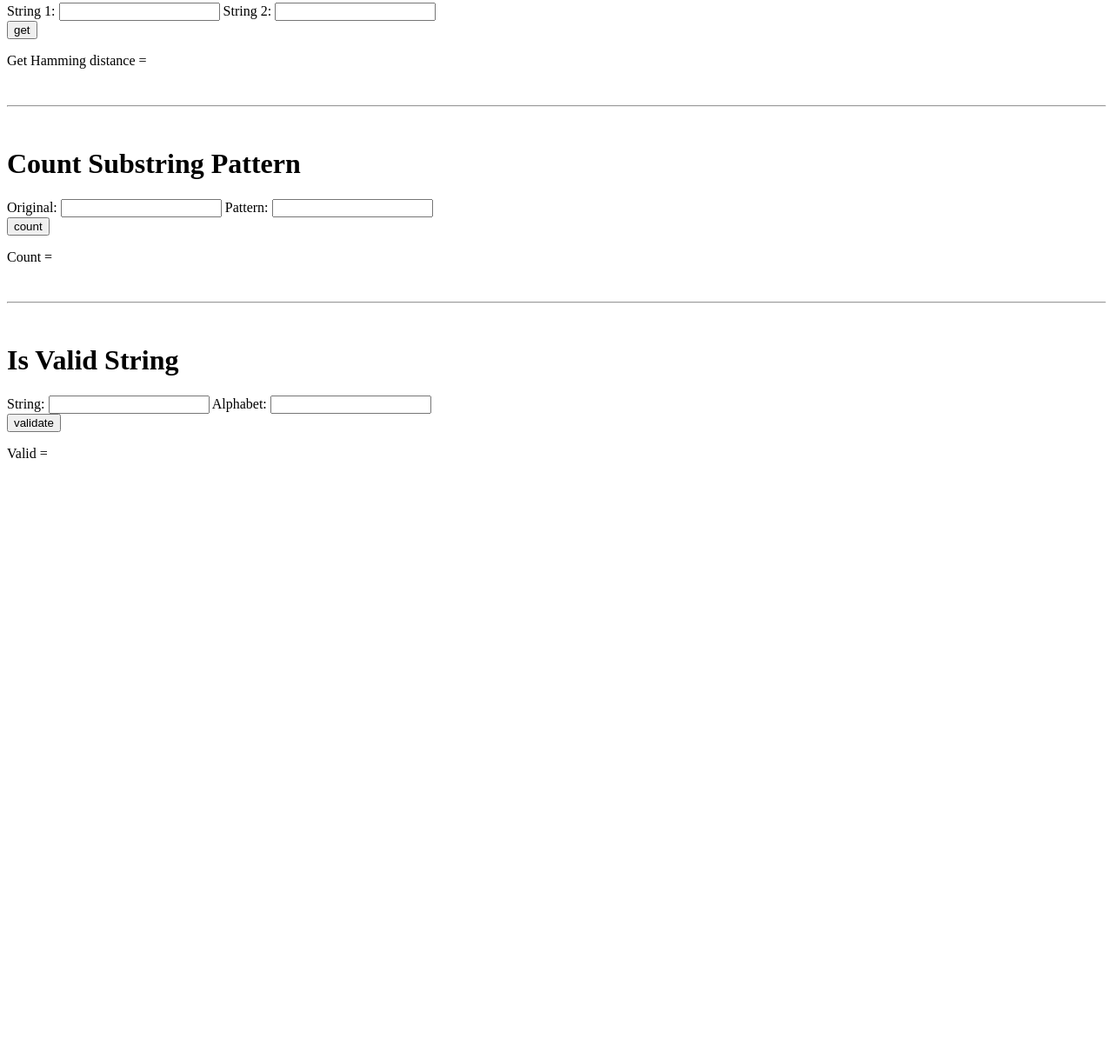
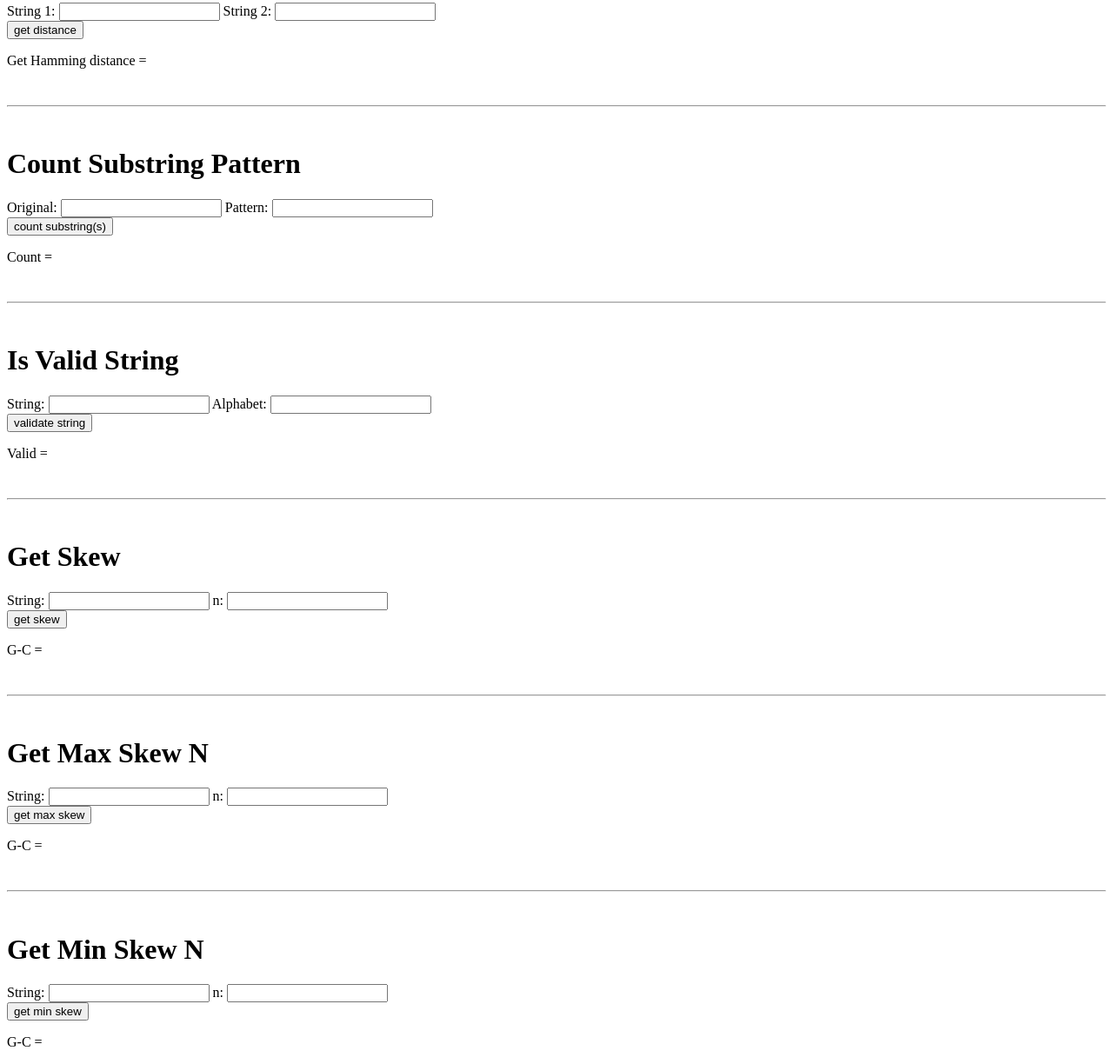
Before and after one commit to lmlawas/cmsc128-ay2015-16-assign002-js, a plain HTML site: page index.html in a window 1280 px wide. Shown: the part 77-1301 px from the top of the page at 87% size. Before the commit the page ends 800 px from the top, so only its background shows below. Drawn offline with Linux system fonts and the light colour scheme.

Commit message:
Added forms for getSkew(), getMaxSkewN(), and getMinSkewN()

```diff
--- a/index.html
+++ b/index.html
@@ -1,6 +1,6 @@
 <!--
 	Created by: 		Leensey M. Lawas
-	Dates Accomplished:	March 6, 2016
+	Dates Accomplished:	March 6, 7, 2016
 -->
 
 <!DOCTYPE html>
@@ -15,7 +15,7 @@
 		String 1: <input type="text" name="str1">
 		String 2: <input type="text" name="str2">
 	</form>
-	<button onclick="getHammingDistance()">get</button>
+	<button onclick="getHammingDistance()">get distance</button>
 	<p>Get Hamming distance = <span id="hd"></span></p>
 	<!-- end of get hamming distance -->
 
@@ -27,7 +27,7 @@
 		Original: <input type="text" name="original">
 		Pattern: <input type="text" name="pattern">
 	</form>
-	<button onclick="countSubstrPattern()">count</button>
+	<button onclick="countSubstrPattern()">count substring(s)</button>
 	<p>Count = <span id="sp"></span></p>
 	<!-- end of count substring pattern -->
 
@@ -39,9 +39,45 @@
 		String: <input type="text" name="str3">
 		Alphabet: <input type="text" name="alphabet">
 	</form>
-	<button onclick="isValidString()">validate</button>
+	<button onclick="isValidString()">validate string</button>
 	<p>Valid = <span id="vs"></span></p>
 	<!-- end of is valid string -->
+
+	<br><hr><br>
+
+	<!-- start of get skew -->
+	<h1>Get Skew</h1>
+	<form name="getSkew" onsubmit="return getSkew();" method="post">
+		String: <input type="text" name="str4">
+		n: <input type="number" name="skew">
+	</form>
+	<button onclick="getSkew()">get skew</button>
+	<p>G-C = <span id="gs"></span></p>
+	<!-- end of get skew -->
+
+	<br><hr><br>
+
+	<!-- start of get max skew n -->
+	<h1>Get Max Skew N</h1>
+	<form name="getMaxSkew" onsubmit="return getMaxSkewN();" method="post">
+		String: <input type="text" name="str5">
+		n: <input type="number" name="skew1">
+	</form>
+	<button onclick="getMaxSkewN()">get max skew</button>
+	<p>G-C = <span id="max"></span></p>
+	<!-- end of get max skew n -->
+
+	<br><hr><br>
+
+	<!-- start of get min skew n -->
+	<h1>Get Min Skew N</h1>
+	<form name="getMinSkew" onsubmit="return getMinSkewN();" method="post">
+		String: <input type="text" name="str6">
+		n: <input type="number" name="skew2">
+	</form>
+	<button onclick="getMinSkewN()">get min skew</button>
+	<p>G-C = <span id="min"></span></p>
+	<!-- end of get min skew n -->
 
 	<script src="script/bioinformatics_lib.js"></script>
 </body>
--- a/script/bioinformatics_lib.js
+++ b/script/bioinformatics_lib.js
@@ -1,6 +1,6 @@
 /*
 	Created by: 		Leensey M. Lawas
-	Dates Accomplished:	March 6, 2016
+	Dates Accomplished:	March 6, 7, 2016
 */
 
 function getHammingDistance(){
@@ -92,3 +92,15 @@ function isValidString(){
 	else document.getElementById("vs").innerHTML = true;
 
 }// end of isValidString()
+
+function getSkew(){
+
+}// end of getSkew()
+
+function getMaxSkewN(){
+
+}// end of getMaxSkewN()
+
+function getMinSkewN(){
+
+}// end of getMinSkewN()
```
